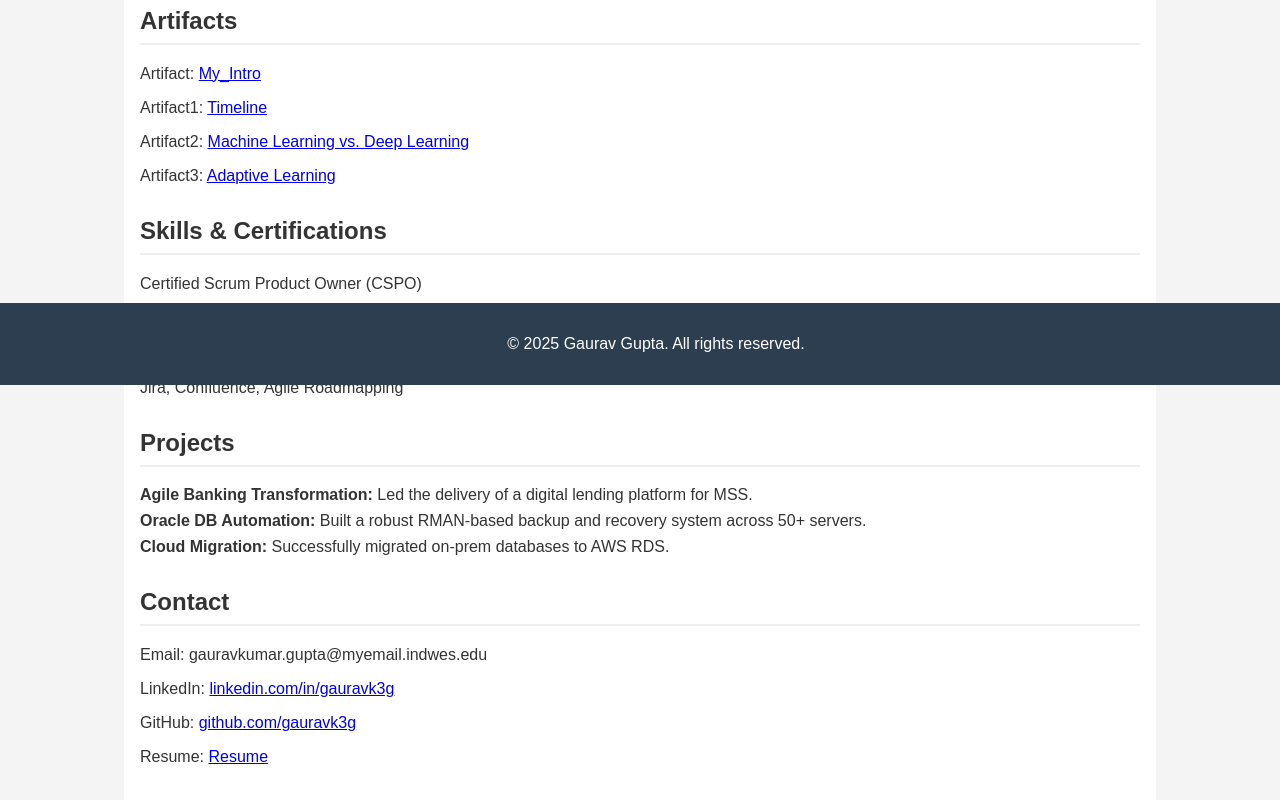
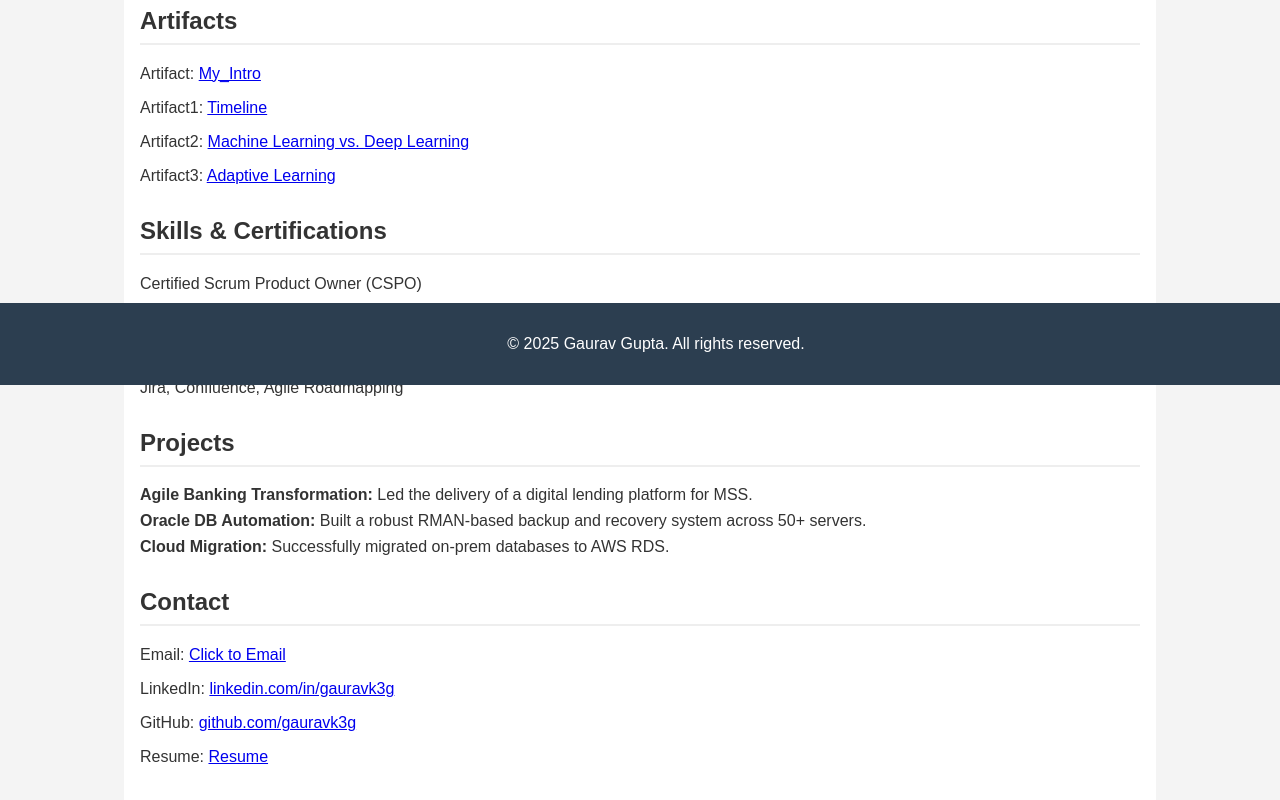
Before and after one commit to gauravk3g/gauravgupta.github.io, a plain HTML site: page index.html in a window 1280 px wide. Shown: the part 415-1215 px from the top of the page. Drawn offline with Linux system fonts and the light colour scheme.

Commit message:
Add files via upload

```diff
--- a/index.html
+++ b/index.html
@@ -106,7 +106,7 @@
     </section>
     <section id="contact">
       <h2>Contact</h2>
-      <p>Email: gauravkumar.gupta@myemail.indwes.edu</p>
+      <p>Email: <a href="mailto:gauravkumar.gupta@myemail.indwes.edu"> Click to Email</a></p>
       <p>LinkedIn: <a href="http://www.linkedin.com/in/gauravk3g" target="_blank">linkedin.com/in/gauravk3g</a></p>
       <p>GitHub: <a href="https://github.com/gauravk3g" target="_blank">github.com/gauravk3g</a></p>
 	  <p>Resume: <a href="Gaurav_Gupta_Cloud_AWS Resume_CapG.docx" target="_blank">Resume</a></p>
```
